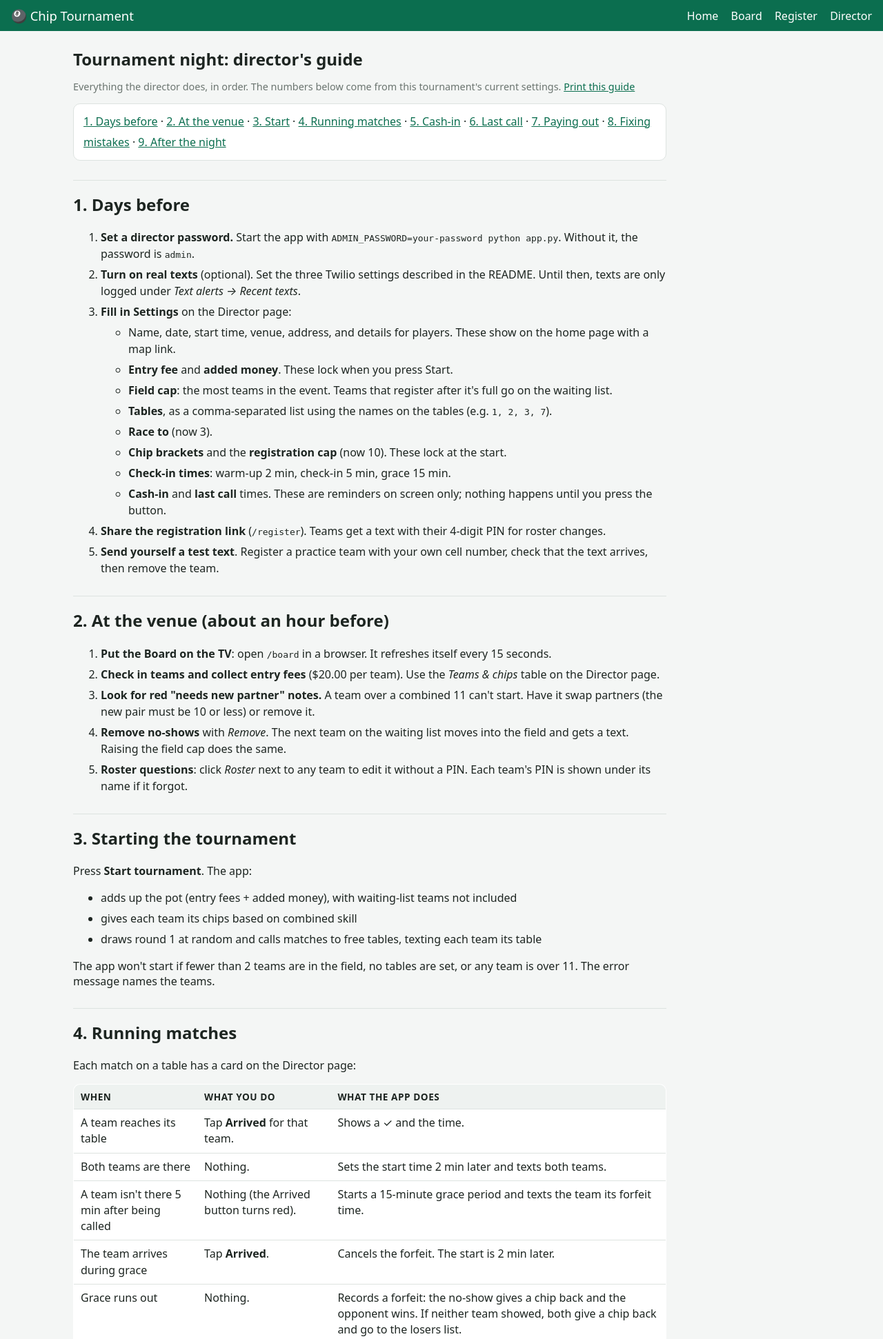
After one commit to spark-prog/codefinity-introduction-to-python, a Flask app: page /guide in a window 1280 px wide. The commit adds this page. Shown: the top 1942 px of the page at 69% size. Run offline with Flask 3, Linux system fonts and the light colour scheme.

Commit message:
Add director's guide page and keep undone forfeits from re-applying
Adds a printable tournament-night guide at /guide, linked from the
director dashboard and login page. It covers setup, the start, running
matches and check-in, cash-in, last call, payouts, fixing mistakes and
resetting, using the tournament's current settings.

Undoing an automatic forfeit used to let the check-in clock forfeit the
same match again within seconds. Undo now pauses the auto-forfeit on any
match already past its deadline so the director can tap Arrived or pick
the winner. Chips lost in a double forfeit now count as returned to the
table in the chip check.

Co-Authored-By: Claude Opus 5.5 <noreply@anthropic.com>
Claude-Session: https://claude.ai/code/session_01SrcD7jwPeQ87qbLSquetew

```diff
--- a/chip_tournament/app.py
+++ b/chip_tournament/app.py
@@ -207,6 +207,10 @@ def create_app(data_dir: str | None = None) -> Flask:
         ]
         return render_template("register.html", t=t, form=request.form, players=players)
 
+    @app.get("/guide")
+    def guide():
+        return render_template("guide.html", t=store.load())
+
     @app.get("/team/<team_id>")
     def team_page(team_id):
         t = store.load()
@@ -398,8 +402,16 @@ def create_app(data_dir: str | None = None) -> Flask:
     @app.post("/admin/undo")
     @admin_required
     def admin_undo():
-        label = store.undo()
+        with store.lock:
+            label = store.undo()
+            t = store.load()
+            paused = t.pause_overdue_forfeits()
+            if paused:
+                store.save(t)
         flash(f"Undid: {label}." if label else "Nothing to undo.", "ok" if label else "error")
+        if paused:
+            flash(f"Auto-forfeit is paused on {paused} match(es) that are past their deadline. "
+                  "Tap Arrived, or pick the Winner to record the forfeit yourself.", "ok")
         return redirect(url_for("admin"))
 
     @app.post("/admin/reset")
--- a/chip_tournament/chips/storage.py
+++ b/chip_tournament/chips/storage.py
@@ -54,6 +54,11 @@ class Store:
                 self._write(self.history_path, history[-HISTORY_LIMIT:])
             self._write(self.path, t.to_dict())
 
+    def save(self, t: Tournament) -> None:
+        """Save without adding an undo step."""
+        with self.lock:
+            self._write(self.path, t.to_dict())
+
     def last_undo_label(self) -> str | None:
         history = self._history()
         return history[-1]["label"] if history else None
--- a/chip_tournament/static/style.css
+++ b/chip_tournament/static/style.css
@@ -121,3 +121,18 @@ table.grid { width: 100%; border-collapse: collapse; background: var(--card); bo
 .button.checkin { background: var(--accent); color: #222; }
 .countdown { font-variant-numeric: tabular-nums; color: var(--muted); }
 .table-card .countdown { color: #cfe9de; }
+
+.guide { max-width: 860px; }
+.guide h2 { border-top: 1px solid var(--line); padding-top: 18px; }
+.guide .steps li, .guide ul li { margin: 6px 0; line-height: 1.5; }
+.guide .grid td { line-height: 1.45; }
+.toc { background: var(--card); border: 1px solid var(--line); border-radius: 10px; padding: 10px 14px; line-height: 1.9; }
+.guide-link { font-size: .5em; font-weight: 500; margin-left: 12px; vertical-align: middle; }
+@media print {
+  .topbar, .noprint, .flash { display: none !important; }
+  body { background: #fff; }
+  main { padding: 0; }
+  .guide h2 { break-after: avoid; }
+  .guide tr, .guide li { break-inside: avoid; }
+  a { color: inherit; text-decoration: none; }
+}
--- a/chip_tournament/templates/_match_clock.html
+++ b/chip_tournament/templates/_match_clock.html
@@ -7,7 +7,9 @@
     <span class="muted">Called {{ m.called_at|clock }}.</span>
     {% for side, tid in (("a", m.team_a), ("b", m.team_b)) %}
       {% if not m["arrived_" ~ side] %}
-        {% if m["grace_" ~ side] %}
+        {% if m.clock_paused %}
+        <div class="warn">{{ t.name_of(tid) }} hasn't checked in. Auto-forfeit paused after Undo: tap Arrived, or pick the Winner.</div>
+        {% elif m["grace_" ~ side] %}
         <div class="warn">⚠ {{ t.name_of(tid) }} on grace — forfeits at {{ t.forfeit_deadline(m)|clock }}
           <span class="countdown" data-at="{{ t.forfeit_deadline(m).isoformat() }}" {% if reload %}data-reload="1"{% endif %}></span></div>
         {% else %}
--- a/chip_tournament/templates/admin.html
+++ b/chip_tournament/templates/admin.html
@@ -2,7 +2,7 @@
 {% block title %}Director — {{ t.settings.name }}{% endblock %}
 {% block content %}
 {% set s = t.settings %}
-<h1>Tournament director</h1>
+<h1>Tournament director <a class="guide-link" href="{{ url_for('guide') }}">Director's guide</a></h1>
 {% include "_stats.html" %}
 
 <section class="card controls">
--- /dev/null
+++ b/chip_tournament/templates/guide.html
@@ -0,0 +1,135 @@
+{% extends "base.html" %}
+{% block title %}Director's guide — {{ t.settings.name }}{% endblock %}
+{% block content %}
+{% set s = t.settings %}
+<article class="guide">
+<h1>Tournament night: director's guide</h1>
+<p class="muted">Everything the director does, in order. The numbers below come from this tournament's current settings.
+  <button class="link noprint" onclick="window.print()">Print this guide</button></p>
+
+<nav class="toc noprint">
+  <a href="#before">1. Days before</a> · <a href="#arrive">2. At the venue</a> · <a href="#start">3. Start</a> ·
+  <a href="#match">4. Running matches</a> · <a href="#cashin">5. Cash-in</a> · <a href="#lastcall">6. Last call</a> ·
+  <a href="#payout">7. Paying out</a> · <a href="#fixes">8. Fixing mistakes</a> · <a href="#after">9. After the night</a>
+</nav>
+
+<section id="before">
+<h2>1. Days before</h2>
+<ol class="steps">
+  <li><b>Set a director password.</b> Start the app with <code>ADMIN_PASSWORD=your-password python app.py</code>. Without it, the password is <code>admin</code>.</li>
+  <li><b>Turn on real texts</b> (optional). Set the three Twilio settings described in the README. Until then, texts are only logged under <i>Text alerts → Recent texts</i>.</li>
+  <li><b>Fill in Settings</b> on the Director page:
+    <ul>
+      <li>Name, date, start time, venue, address, and details for players. These show on the home page with a map link.</li>
+      <li><b>Entry fee</b> and <b>added money</b>. These lock when you press Start.</li>
+      <li><b>Field cap</b>: the most teams in the event. Teams that register after it's full go on the waiting list.</li>
+      <li><b>Tables</b>, as a comma-separated list using the names on the tables (e.g. <code>1, 2, 3, 7</code>).</li>
+      <li><b>Race to</b> (now {{ s.race_to }}).</li>
+      <li><b>Chip brackets</b> and the <b>registration cap</b> (now {{ s.registration_cap }}). These lock at the start.</li>
+      <li><b>Check-in times</b>: warm-up {{ s.warmup_minutes }} min, check-in {{ s.checkin_minutes }} min, grace {{ s.grace_minutes }} min.</li>
+      <li><b>Cash-in</b> and <b>last call</b> times. These are reminders on screen only; nothing happens until you press the button.</li>
+    </ul></li>
+  <li><b>Share the registration link</b> (<code>/register</code>). Teams get a text with their 4-digit PIN for roster changes.</li>
+  <li><b>Send yourself a test text</b>. Register a practice team with your own cell number, check that the text arrives, then remove the team.</li>
+</ol>
+</section>
+
+<section id="arrive">
+<h2>2. At the venue (about an hour before)</h2>
+<ol class="steps">
+  <li><b>Put the Board on the TV</b>: open <code>/board</code> in a browser. It refreshes itself every 15 seconds.</li>
+  <li><b>Check in teams and collect entry fees</b> ({{ s.entry_fee_cents|money }} per team). Use the <i>Teams &amp; chips</i> table on the Director page.</li>
+  <li><b>Look for red "needs new partner" notes.</b> A team over a combined {{ t.max_skill }} can't start. Have it swap partners (the new pair must be {{ s.registration_cap }} or less) or remove it.</li>
+  <li><b>Remove no-shows</b> with <i>Remove</i>. The next team on the waiting list moves into the field and gets a text. Raising the field cap does the same.</li>
+  <li><b>Roster questions</b>: click <i>Roster</i> next to any team to edit it without a PIN. Each team's PIN is shown under its name if it forgot.</li>
+</ol>
+</section>
+
+<section id="start">
+<h2>3. Starting the tournament</h2>
+<p>Press <b>Start tournament</b>. The app:</p>
+<ul>
+  <li>adds up the pot (entry fees + added money), with waiting-list teams not included</li>
+  <li>gives each team its chips based on combined skill</li>
+  <li>draws round 1 at random and calls matches to free tables, texting each team its table</li>
+</ul>
+<p>The app won't start if fewer than 2 teams are in the field, no tables are set, or any team is over {{ t.max_skill }}. The error message names the teams.</p>
+</section>
+
+<section id="match">
+<h2>4. Running matches</h2>
+<p>Each match on a table has a card on the Director page:</p>
+<table class="grid">
+  <thead><tr><th>When</th><th>What you do</th><th>What the app does</th></tr></thead>
+  <tbody>
+    <tr><td>A team reaches its table</td><td>Tap <b>Arrived</b> for that team.</td><td>Shows a ✓ and the time.</td></tr>
+    <tr><td>Both teams are there</td><td>Nothing.</td><td>Sets the start time {{ s.warmup_minutes }} min later and texts both teams.</td></tr>
+    <tr><td>A team isn't there {{ s.checkin_minutes }} min after being called</td><td>Nothing (the Arrived button turns red).</td><td>Starts a {{ s.grace_minutes }}-minute grace period and texts the team its forfeit time.</td></tr>
+    <tr><td>The team arrives during grace</td><td>Tap <b>Arrived</b>.</td><td>Cancels the forfeit. The start is {{ s.warmup_minutes }} min later.</td></tr>
+    <tr><td>Grace runs out</td><td>Nothing.</td><td>Records a forfeit: the no-show gives a chip back and the opponent wins. If neither team showed, both give a chip back and go to the losers list.</td></tr>
+    <tr><td>Each game is won</td><td>Tap <b>+</b> for that team (<b>−</b> fixes a slip).</td><td>Entering a score also counts both teams as checked in.</td></tr>
+    <tr><td>A team reaches the race</td><td>Nothing, or tap <b>Winner</b> to end a match early.</td><td>Ends the match, takes a chip from the loser, updates the chip value and texts both teams.</td></tr>
+  </tbody>
+</table>
+<p><b>Between rounds there's nothing to do.</b> When the last match of a round ends, the app pairs winner 1 vs winner 2, loser 1 vs loser 2, and so on, and calls the matches to tables. An odd winner plays an odd loser. A single team left over gets a bye and keeps its chips. If there are more matches than tables, the extras wait and are called as tables free up.</p>
+<p><b>Late teams</b> can register until last call. They pay the entry fee, get their chips and join the winners list, or go on the waiting list if the field is full.</p>
+</section>
+
+<section id="cashin">
+<h2>5. Cash-in{% if s.cash_in_time %} (scheduled {{ s.cash_in_time }}){% endif %}</h2>
+<ol class="steps">
+  <li>Press <b>Open cash-in</b>. Every team gets a text with the chip value and what its chips are worth.</li>
+  <li>When a team comes to the desk, press <b>Cash in $…</b> in its row. Pay the amount shown in the green message.</li>
+  <li>A team <b>can't cash in once a game in its current match has been scored</b>. If its match hasn't started, the match is cancelled and the opponent waits for the next round.</li>
+  <li>Other teams' chips are worth the same after a cash-in. Chip value only goes up when a chip goes back to the table.</li>
+</ol>
+</section>
+
+<section id="lastcall">
+<h2>6. Last call{% if s.last_call_time %} (scheduled {{ s.last_call_time }}){% endif %}</h2>
+<p>Press <b>Last call</b>. Every team gets a text, and the Board shows a banner.</p>
+<ul>
+  <li><b>Teams not on a table</b> play one more match. When it ends, both teams are cashed in automatically.</li>
+  <li><b>Teams already on a table</b> finish that match, then play one more, then are cashed in.</li>
+  <li>The <i>Teams &amp; chips</i> table shows "last match" or "2 matches left" for each team.</li>
+  <li>A team with nobody left to play is cashed in right away. Registration closes.</li>
+  <li>The tournament finishes on its own when the last team is cashed in.</li>
+</ul>
+<p class="banner"><b>Emergency only:</b> <i>End now — cash everyone out</i> stops every match and cashes every team in at once (for example, if the venue is closing). It can be reversed with Undo.</p>
+</section>
+
+<section id="payout">
+<h2>7. Paying out</h2>
+<ul>
+  <li>The <b>Value / paid</b> column shows what each cashed-in team is owed. The green message after each cash-in shows the same amount.</li>
+  <li>The <b>chip check</b> line under the team table confirms chips issued = in play + returned + cashed in, and money collected = paid out + pot left. At the end, the pot left should be $0.00.</li>
+  <li>Every chip movement, with its reason, is in the <b>Chip ledger</b> under <i>Activity log</i>.</li>
+</ul>
+</section>
+
+<section id="fixes">
+<h2>8. Fixing mistakes</h2>
+<table class="grid">
+  <thead><tr><th>Problem</th><th>Fix</th></tr></thead>
+  <tbody>
+    <tr><td>Wrong winner, wrong score, or any button pressed by mistake</td><td><b>Undo</b> reverses the most recent action; press again to go further back (up to 100 steps). The button shows what it will undo. Texts already sent can't be recalled, so send a correction with <i>Text every team</i>.</td></tr>
+    <tr><td>A forfeit went through but the team was there</td><td>Press <b>Undo</b>. The app pauses the auto-forfeit on that match; then tap <b>Arrived</b>.</td></tr>
+    <tr><td>A team's chip count is wrong and Undo would go back too far</td><td>Use <b>Adjust</b> in the team's row (e.g. <code>+1</code> or <code>-1</code>) and enter a reason. Adjusting to 0 eliminates the team.</td></tr>
+    <tr><td>A team forgot its PIN</td><td>It's shown under the team name in <i>Teams &amp; chips</i>.</td></tr>
+    <tr><td>A team didn't get a text</td><td>Check <i>Text alerts → Recent texts</i> for the number and status, then fix the number with <i>Roster</i>.</td></tr>
+    <tr><td>A table goes out of service</td><td>Remove it from <i>Tables</i> in Settings once its match is finished. A table with a match on it can't be removed.</td></tr>
+    <tr><td>Need to announce something</td><td>Use <b>Text every team</b> (e.g. "15-minute break, back at 9:45").</td></tr>
+    <tr><td>The laptop restarts or the app closes</td><td>Nothing is lost; everything is saved after each action. Start the app again and open the Director page. The check-in clock resumes once a page is opened.</td></tr>
+  </tbody>
+</table>
+</section>
+
+<section id="after">
+<h2>9. After the night</h2>
+<ul>
+  <li>Make sure every team in <i>Teams &amp; chips</i> shows as cashed out or eliminated, and the pot left is $0.00.</li>
+  <li>To set up the next tournament, type <code>RESET</code> under <i>New tournament</i> and press the button. The finished tournament is archived (not deleted) in the app's <code>data</code> folder.</li>
+</ul>
+</section>
+</article>
+{% endblock %}
--- a/chip_tournament/templates/login.html
+++ b/chip_tournament/templates/login.html
@@ -5,6 +5,7 @@
 <form method="post" class="card form narrow">
   <label>Password <input name="password" type="password" required autofocus></label>
   <button class="button">Log in</button>
+  <p><a href="{{ url_for('guide') }}">Director's guide for tournament night</a></p>
   {% if default_password %}<p class="muted">Using the default password "admin". Set the ADMIN_PASSWORD environment variable before tournament night.</p>{% endif %}
 </form>
 {% endblock %}
```
Also changed, not shown: chip_tournament/chips/engine.py (+19 -3 lines), chip_tournament/tests/test_app.py (+24 -0 lines), chip_tournament/tests/test_engine.py (+24 -0 lines), chip_tournament/README.md.
